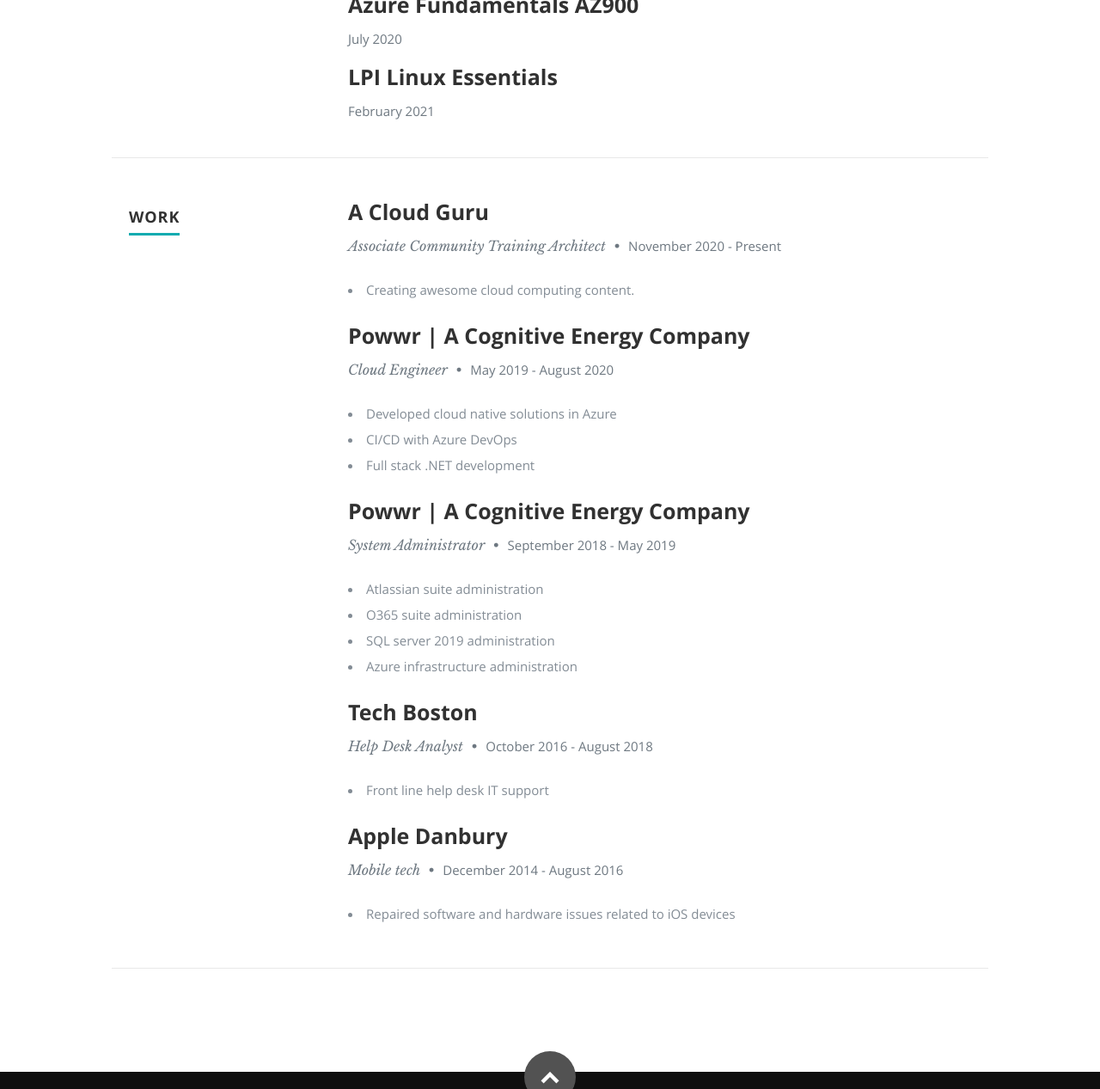
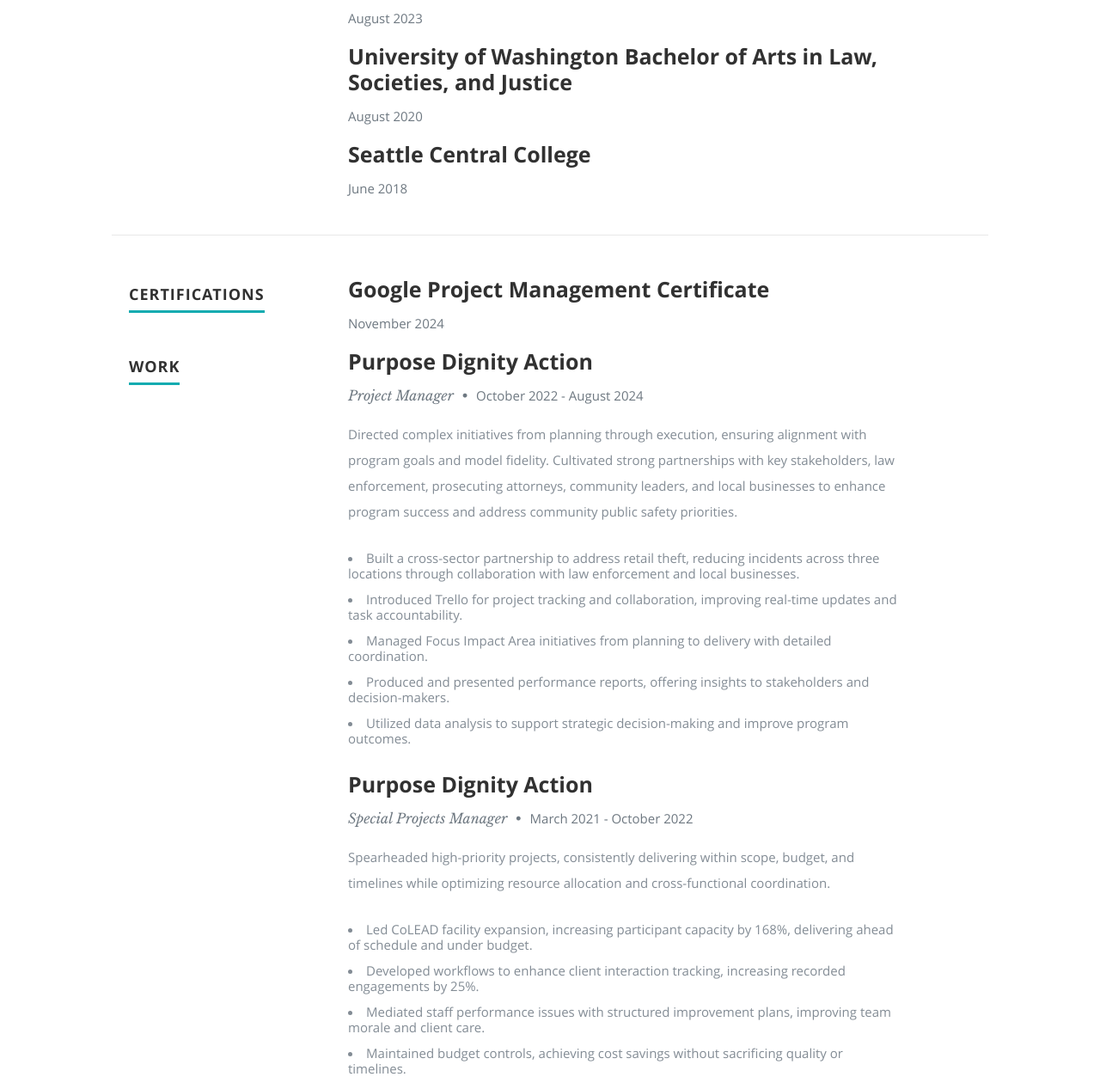
Before and after one commit to ramonhernandesea/azure-resume, a plain HTML site: page frontend/index.html in a window 1280 px wide. Shown: the part 1337-2604 px from the top of the page at 86% size. Drawn offline with nearby package versions, Linux system fonts and the light colour scheme.

Commit message:
html structure update

```diff
--- a/frontend/index.html
+++ b/frontend/index.html
@@ -7,7 +7,7 @@
    <!--- Basic Page Needs
    ================================================== -->
    <meta charset="utf-8">
-	<title>Gwyn's Resume</title>
+	<title>Ramon's Resume</title>
 	<meta name="description" content="">
 	<meta name="author" content="">
 
@@ -54,16 +54,12 @@
 
       <div class="row banner">
          <div class="banner-text">
-            <h1 class="responsive-headline">Hi, I'm Gwyn</h1>
+            <h1 class="responsive-headline">Hi, I'm Ramon</h1>
 
             <p>and this page has been viewed <a id="counter"></a> times :) </p>
             <ul class="social">
-               <li><a href="https://twitter.com/madebygps"><i class="fa fa-twitter"></i></a></li>
-               <li><a href="https://madebygps.com"><i class="fa fa-external-link"></i></a></li>
-               <li><a href="https://linkedin.com/in/gwyneth-pena"><i class="fa fa-linkedin"></i></a></li>
-               <li><a href="https://instagram.com/madebygps"><i class="fa fa-instagram"></i></a></li>
-               <li><a href="https://youtube.com/madebygps"><i class="fa fa-youtube"></i></a></li>
-               <li><a href="https://github.com/madebygps/cgc-azure-resume"><i class="fa fa-github"></i></a></li>
+               <li><a href="https://twitter.com/datadrivenramon"><i class="fa fa-twitter"></i></a></li>
+               <li><a href="https://linkedin.com/in/ramonhernandezmpa"><i class="fa fa-linkedin"></i></a></li>
             </ul>
          </div>
       </div>
@@ -83,7 +79,7 @@
 
          <div class="three columns">
 
-            <img class="profile-pic"  src="images/me.png" alt="" />
+            <img class="profile-pic"  src="images/me.jpg" alt="" />
 
          </div>
 
@@ -91,8 +87,12 @@
 
             <h2>ABOUT ME</h2>
 
-            <p> Hi, I'm Gwyneth Pena-Siguenza, <span>Training Architect at <a href="https://acloud.guru">A Cloud Guru</a></span>, <span> <a href="https://mvp.microsoft.com/en-us/PublicProfile/5003866">Azure MVP</a></span>
-               and <span><a href="https://youtube.com/madebygps">YouTuber</a></span> focused on making cloud learning more accessible and less daunting for everyone.
+            <p>
+               Hi, I'm Ramon Hernandez,
+               <span style="font-weight: bold;">Project Manager and Aspiring Azure AI Engineer</span>,
+               seeking to manage and leverage data to create equitable solutions and drive informed decision-making.
+             </p>
+
 
          </br>
       </br>
@@ -115,6 +115,53 @@
 <div class="row education">
 
    <div class="three columns header-col">
+      <h1><span>Education</span></h1>
+   </div>
+
+   <div class="nine columns main-col">
+
+      <div class="row item">
+
+         <div class="twelve columns">
+
+            <h3>University of Washington Master of Public Administration</h3>
+            <p class="info"><em class="date">August 2023</em></p>
+
+         </div>
+
+      </div> <!-- item end -->
+
+      <div class="row item">
+
+         <div class="twelve columns">
+
+            <h3>University of Washington Bachelor of Arts in Law, Societies, and Justice</h3>
+            <p class="info"><em class="date">August 2020</em></p>
+
+         </div>
+
+      </div> <!-- item end -->
+
+      <div class="row item">
+
+         <div class="twelve columns">
+
+            <h3>Seattle Central College</h3>
+            <p class="info"><em class="date">June 2018</em></p>
+
+         </div>
+
+      </div> <!-- item end -->
+
+   </div> <!-- main-col end -->
+
+</div> <!-- End Education -->
+
+<!-- Certifications
+   ----------------------------------------------- -->
+<div class="row certifications">
+
+   <div class="three columns header-col">
       <h1><span>Certifications</span></h1>
    </div>
 
@@ -124,30 +171,8 @@
 
          <div class="twelve columns">
 
-                  <h3>AWS Certified Developer Associate</h3>
-                  <p class="info"><em class="date">March 2018</em></p>
-
-               </div>
-
-            </div> <!-- item end -->
-
-            <div class="row item">
-
-               <div class="twelve columns">
-
-                  <h3>Azure Fundamentals AZ900</h3>
-                  <p class="info"><em class="date">July 2020</em></p>
-
-               </div>
-
-            </div> <!-- item end -->
-
-            <div class="row item">
-
-               <div class="twelve columns">
-
-                  <h3>LPI Linux Essentials</h3>
-                  <p class="info"><em class="date">February 2021</em></p>
+            <h3>Google Project Management Certificate</h3>
+            <p class="info"><em class="date">November 2024</em></p>
 
          </div>
 
@@ -155,7 +180,7 @@
 
    </div> <!-- main-col end -->
 
-      </div> <!-- End Education -->
+</div> <!-- End Certifications -->
 
 
       <!-- Work
@@ -172,11 +197,18 @@
 
          <div class="twelve columns">
 
-                  <h3>A Cloud Guru</h3>
-                  <p class="info">Associate Community Training Architect <span>&bull;</span> <em class="date">November 2020 - Present</em></p>
+            <h3>Purpose Dignity Action</h3>
+            <p class="info">Project Manager <span>&bull;</span> <em class="date">October 2022 - August 2024</em></p>
 
             <p>
-                  <li>Creating awesome cloud computing content.</li>
+               Directed complex initiatives from planning through execution, ensuring alignment with program goals and model fidelity. Cultivated strong partnerships with key stakeholders, law enforcement, prosecuting attorneys, community leaders, and local businesses to enhance program success and address community public safety priorities.
+            </p>
+            <p>
+               <li>Built a cross-sector partnership to address retail theft, reducing incidents across three locations through collaboration with law enforcement and local businesses.</li>
+               <li>Introduced Trello for project tracking and collaboration, improving real-time updates and task accountability.</li>
+               <li>Managed Focus Impact Area initiatives from planning to delivery with detailed coordination.</li>
+               <li>Produced and presented performance reports, offering insights to stakeholders and decision-makers.</li>
+               <li>Utilized data analysis to support strategic decision-making and improve program outcomes.</li>
             </p>
 
          </div>
@@ -187,13 +219,17 @@
 
          <div class="twelve columns">
 
-                  <h3>Powwr | A Cognitive Energy Company</h3>
-                  <p class="info">Cloud Engineer <span>&bull;</span> <em class="date">May 2019 - August 2020</em></p>
+            <h3>Purpose Dignity Action</h3>
+            <p class="info">Special Projects Manager <span>&bull;</span> <em class="date">March 2021 - October 2022</em></p>
 
             <p>
-                     <li>Developed cloud native solutions in Azure</li>
-                     <li>CI/CD with Azure DevOps</li>
-                     <li>Full stack .NET development</li>
+               Spearheaded high-priority projects, consistently delivering within scope, budget, and timelines while optimizing resource allocation and cross-functional coordination.
+            </p>
+            <p>
+               <li>Led CoLEAD facility expansion, increasing participant capacity by 168%, delivering ahead of schedule and under budget.</li>
+               <li>Developed workflows to enhance client interaction tracking, increasing recorded engagements by 25%.</li>
+               <li>Mediated staff performance issues with structured improvement plans, improving team morale and client care.</li>
+               <li>Maintained budget controls, achieving cost savings without sacrificing quality or timelines.</li>
             </p>
 
          </div>
@@ -204,14 +240,16 @@
 
          <div class="twelve columns">
 
-                  <h3>Powwr | A Cognitive Energy Company</h3>
-                  <p class="info">System Administrator <span>&bull;</span> <em class="date">September 2018 - May 2019</em></p>
+            <h3>Purpose Dignity Action</h3>
+            <p class="info">Co-LEAD Shift Lead <span>&bull;</span> <em class="date">June 2020 - March 2021</em></p>
 
             <p>
-                  <li>Atlassian suite administration</li>
-                  <li>O365 suite administration</li>
-                  <li>SQL server 2019 administration</li>
-                  <li>Azure infrastructure administration</li>
+               Provided leadership and operational oversight for shift teams, ensuring smooth daily operations and high service standards.
+            </p>
+            <p>
+               <li>Supervised and mentored outreach responders, ensuring participant-centered services.</li>
+               <li>Implemented harm reduction strategies, trauma-informed care, and motivational interviewing techniques.</li>
+               <li>Worked closely with leadership to align team efforts with program goals.</li>
             </p>
 
          </div>
@@ -222,27 +260,16 @@
 
          <div class="twelve columns">
 
-                  <h3>Tech Boston</h3>
-                  <p class="info">Help Desk Analyst <span>&bull;</span> <em class="date">October 2016 - August 2018</em></p>
+            <h3>Purpose Dignity Action</h3>
+            <p class="info">Intensive Outreach Responder <span>&bull;</span> <em class="date">April 2020 - June 2020</em></p>
 
             <p>
-                  <li>Front line help desk IT support</li>
+               Delivered crisis intervention and coordinated access to essential services, including food, healthcare, and housing stabilization.
             </p>
-
-               </div>
-
-            </div> <!-- item end -->
-
-            <div class="row item">
-
-               <div class="twelve columns">
-
-                  <h3>Apple Danbury</h3>
-                  <p class="info">Mobile tech <span>&bull;</span> <em class="date">December 2014 - August 2016</em></p>
-
             <p>
-                  <li>Repaired software and hardware issues related to iOS devices</li>
-
+               <li>Provided de-escalation and referrals to crisis systems.</li>
+               <li>Maintained collaborative relationships with social service organizations to advocate for client needs.</li>
+               <li>Conducted intake evaluations and assessed participant needs.</li>
             </p>
 
          </div>
@@ -255,10 +282,6 @@
 
 
 
-
-   </section> <!-- Resume Section End-->
-
-
    <!-- footer
    ================================================== -->
    <footer>
@@ -268,12 +291,9 @@
          <div class="twelve columns">
 
             <ul class="social-links">
-               <li><a href="https://twitter.com/madebygps"><i class="fa fa-twitter"></i></a></li>
-               <li><a href="https://linkedin.com/in/gwyneth-pena"><i class="fa fa-linkedin"></i></a></li>
-               <li><a href="https://madebygps.com"><i class="fa fa-external-link"></i></a></li>
-               <li><a href="https://instagram.com/madebygps"><i class="fa fa-instagram"></i></a></li>
-               <li><a href="https://youtube.com/madebygps"><i class="fa fa-youtube"></i></a></li>
-               <li><a href="https://github.com/madebygps/cgc-azure-resume"><i class="fa fa-github"></i></a></li>
+               <li><a href="https://twitter.com/datadrivenramon"><i class="fa fa-twitter"></i></a></li>
+               <li><a href="https://linkedin.com/in/ramonhernandezmpa"><i class="fa fa-linkedin"></i></a></li>
+
             </ul>
 
             <ul class="copyright">
```
Lines whose indentation alone changed are shown as unchanged.
